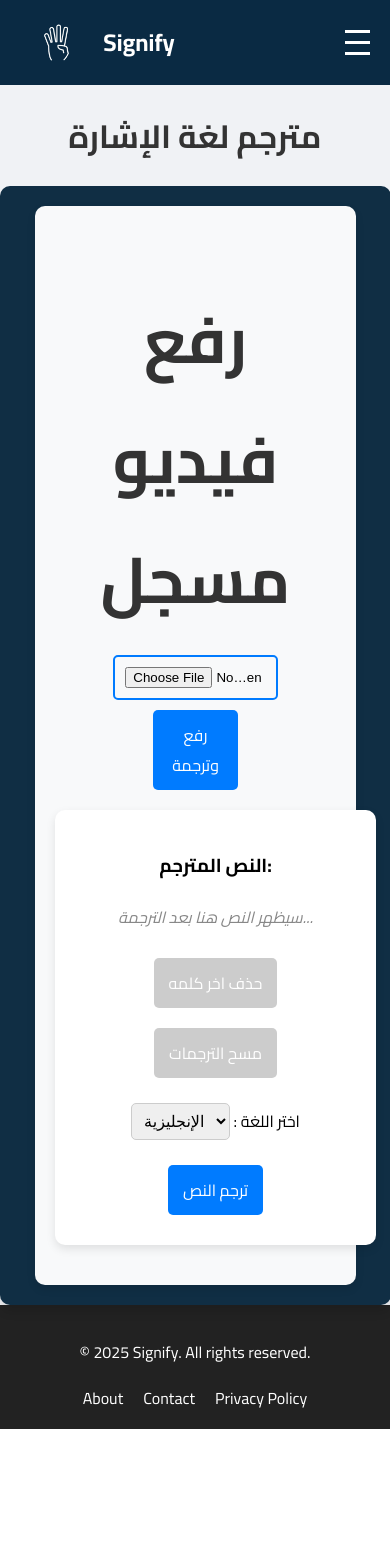
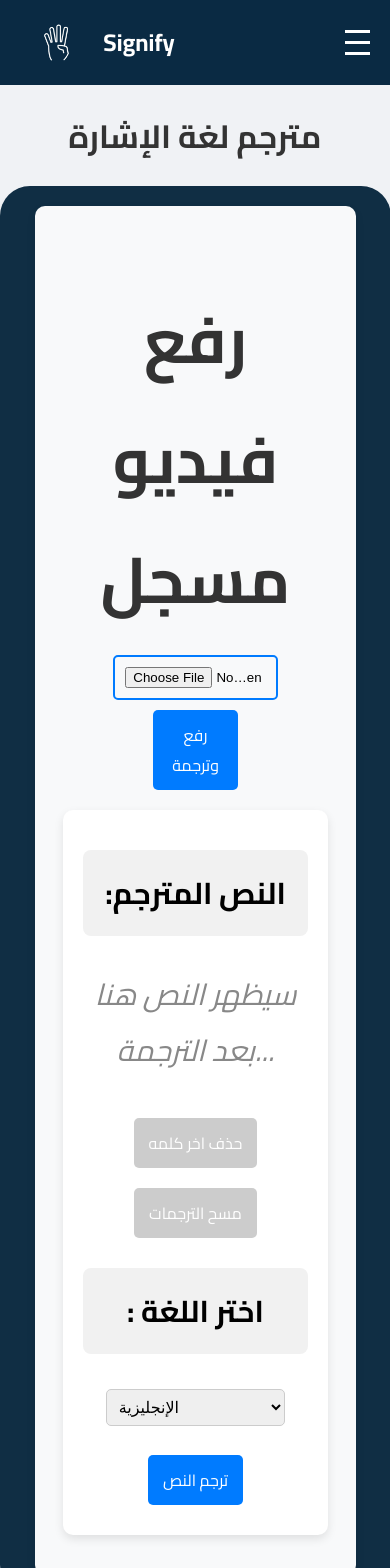
Before and after one commit to ahmedkhafagy800/signify, a React (Create React App) app: page / in a window 390 px wide. Shown: the top 1568 px of the page. Before the commit the page ends 1429 px from the top, so only its background shows below. Built offline with nearby package versions, Linux system fonts and the light colour scheme.

Commit message:
update style for mobile devices

```diff
--- a/src/App.css
+++ b/src/App.css
@@ -74,8 +74,13 @@ li{
 .content {
   background: #102E44;
   padding: 20px;
-  border-radius: 10px;
+  border-radius: 30px;
   box-shadow: 0 8px 8px rgba(0, 0, 0, 0.1);
   max-width:90%;
   width: 100%;
-  margin: auto;}
+  margin: auto;
+  -webkit-border-radius: 30px;
+  -moz-border-radius: 30px;
+  -ms-border-radius: 30px;
+  -o-border-radius: 30px;
+}
--- a/src/components/SignLanguageTable.css
+++ b/src/components/SignLanguageTable.css
@@ -123,7 +123,12 @@ display: flex;
 @media (max-width: 768px) {
     .table {
         width: 100%;
-    }
+        border-radius: 3px;
+        -webkit-border-radius: 3px;
+        -moz-border-radius: 3px;
+        -ms-border-radius: 3px;
+        -o-border-radius: 3px;
+}
 
     .search-input {
         width: 100%;
--- a/src/components/TranslatedTextDisplay.css
+++ b/src/components/TranslatedTextDisplay.css
@@ -10,12 +10,13 @@
     background: #fff;
     text-align: center;
     font-family: "Cairo", serif;
-    width: 100%;
+    width: 80%;
 }
 
 .placeholder-text {
     color: #888;
     font-style: italic;
+
 }
 
 .translated-text {
@@ -53,11 +54,21 @@
 .language-selector {
     margin: 15px 0;
 }
-
+.label{
+    display: block;
+    margin: 20px auto;
+        padding: 15px;
+        border-radius: 8px;
+        background: #f1f1f1;
+        font-size: 30px;
+        font-weight: bold;
+        width: auto;
+}
 .language-selector select {
     padding: 8px;
     font-size: 16px;
     border-radius: 5px;
+    width: 80%;
     border: 1px solid #ccc;
 }
 
@@ -69,3 +80,9 @@
     font-size: 30px;
     font-weight: bold;
 }
+
+@media (max-width: 768px) {
+
+    .translated-container {
+        font-size: 30px;}
+}
--- a/src/components/TranslatedTextDisplay.js
+++ b/src/components/TranslatedTextDisplay.js
@@ -53,7 +53,7 @@
 
 return (
     <div className="translated-container">
-      <h3>النص المترجم:</h3>
+      <h3 className='label'>:النص المترجم</h3>
       {translatedText.length === 0 ? (
         <p className="placeholder-text">سيظهر النص هنا بعد الترجمة...</p>
       ) : (
@@ -62,6 +62,7 @@ return (
       <button className="pop-button but" onClick={popTranslatedText} disabled={translatedText.length === 0}>حذف اخر كلمه</button>
       <button className="reset-button but" onClick={resetTranslatedText} disabled={translatedText.length === 0}>مسح الترجمات</button>
       <div className="language-selector">
+        <label htmlFor="targetLanguage" className='label'> : اختر اللغة </label>
        <select
   id="targetLanguage"
   value={targetLanguage}
@@ -76,7 +77,6 @@ return (
     )}
       </select>
 
-    <label htmlFor="targetLanguage"> : اختر اللغة </label>
 
       </div>
       <button className="translate-button" onClick={handleTranslate} disabled={loading || !combinedText}>
```
